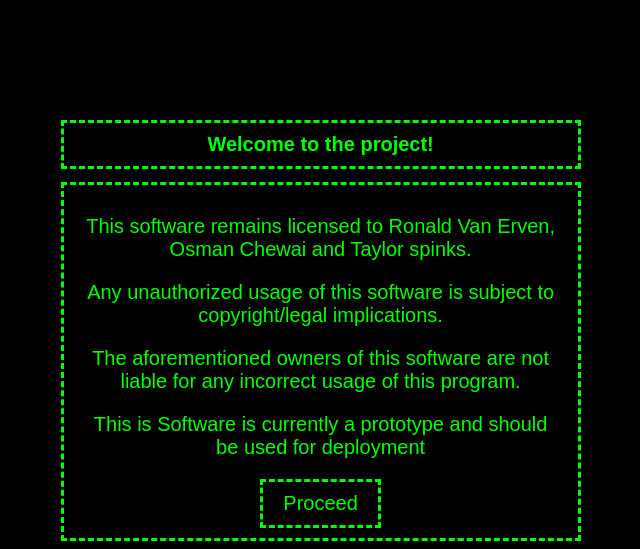
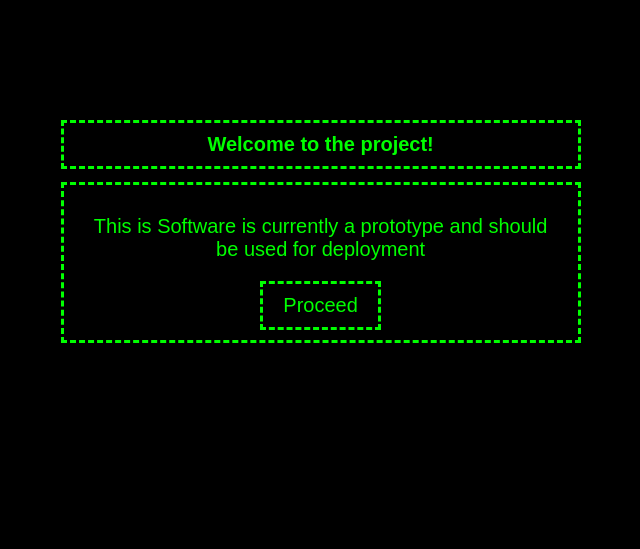
Before and after one commit to spunkx/ScrapingProject, a Flask app: page / in a window 1280 px wide; the page is wider, and only the part inside the window is pictured. Shown: the part 353-902 px from the top of that part, without its empty margins (137-777 px from the left). After the commit the page ends 696 px from the top of that part, so only its background shows below. Run offline with Flask 2, Linux system fonts and the light colour scheme.

Commit message:
Update home.html

```diff
--- a/front end poc/templates/home.html
+++ b/front end poc/templates/home.html
@@ -35,10 +35,6 @@
         <h1 class="titlez">Welcome to the project!</h1>
     </div>
     <footer class="titlez">
-    <p>This software remains licensed to Ronald Van Erven, Osman Chewai and Taylor spinks.</p>
-    <p>Any unauthorized usage of this software is subject to copyright/legal implications. </p>
-    <p>The aforementioned owners of this software are not liable for any incorrect usage of this program.</p>
-	<p></p>
 	<p>This is Software is currently a prototype and should be used for deployment</p>
     <form action="/searchPage" method="POST">
     <button class="button">Proceed</button>
```
